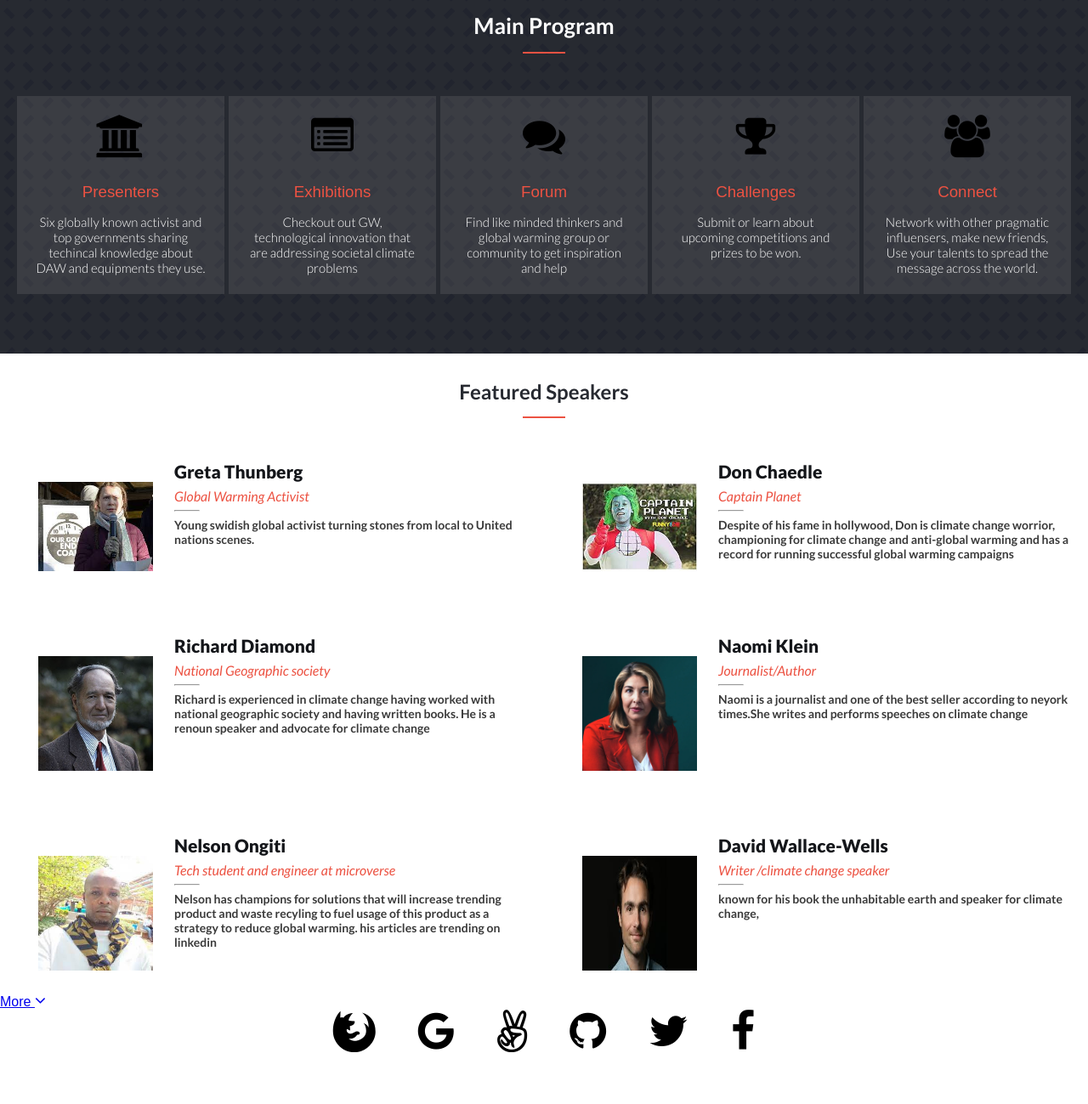
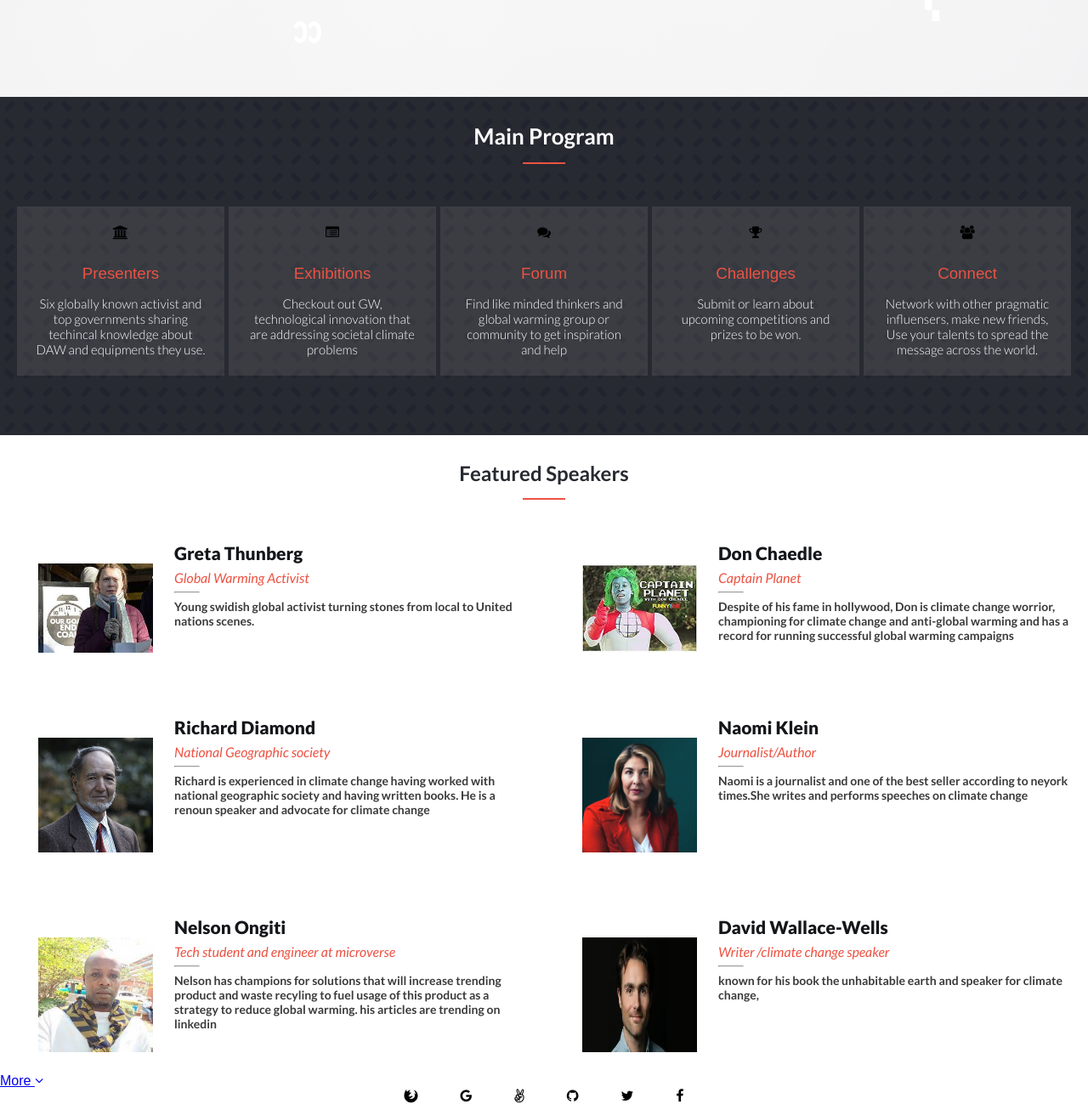
Before and after one commit to MicroverseNelson/global-warming, a website: page index.html in a window 1280 px wide. Shown: the part 979-2278 px from the top of the page at 85% size. Before the commit the page ends 2217 px from the top, so only its background shows below. Drawn offline with Linux system fonts and the light colour scheme; a web font is replaced by a local one.

Commit message:
wbhint refactor

```diff
--- a/index.html
+++ b/index.html
@@ -40,7 +40,7 @@
         </nav>
 
         <nav class="desktop-nav-2 flex">
-            <a href="./index.html"><img src="./capstone_assets/global4.png" alt="Logo" style="width:80px; height:80px;"></a>
+            <a href="./index.html"><img src="./capstone_assets/global4.png" alt="Logo"></a>
             <ul class="flex">
                 <li><a href="./about.html">About</a></li>
                 <li><a href="#">Program</a></li>
@@ -77,7 +77,7 @@
             <div class="program-cards flex">
                 <div class="card flex">
                     <div class="flex program-icons">
-                        <i class="fa fa-university" aria-hidden="true" style="font-size:50px;"></i>
+                        <i class="fa fa-university" aria-hidden="true"></i>
                         <h3>Presenters</h3>
                     </div>
                     <p>Six globally known activist and top governments sharing techincal knowledge about DAW and equipments they use.</p>
@@ -85,7 +85,7 @@
 
                 <div class="card flex">
                     <div class="flex program-icons">
-                        <i class="fa fa-list-alt" aria-hidden="true" style="font-size:50px;"></i>
+                        <i class="fa fa-list-alt" aria-hidden="true"></i>
                         <h3>Exhibitions</h3>
                     </div>
                     <p>Checkout out GW, technological innovation that are addressing societal climate problems</p>
@@ -93,7 +93,7 @@
 
                 <div class="card flex">
                     <div class="flex program-icons">
-                        <i class="fa fa-comments" aria-hidden="true" style="font-size:50px;"></i>
+                        <i class="fa fa-comments" aria-hidden="true"></i>
                         <h3>Forum</h3>
                     </div>
                     <p>Find like minded thinkers and  global warming group or community to get inspiration and help</p>
@@ -101,7 +101,7 @@
 
                 <div class="card flex">
                     <div class="flex program-icons">
-                        <i class="fa fa-trophy" aria-hidden="true" style="font-size:50px;"></i>
+                        <i class="fa fa-trophy" aria-hidden="true"></i>
                         <h3>Challenges</h3>
                     </div>
                     <p>Submit or learn about upcoming competitions and prizes to be won.
@@ -110,7 +110,7 @@
 
                 <div class="card flex">
                     <div class="flex program-icons">
-                        <i class="fa fa-users" aria-hidden="true" style="font-size:50px;"></i>
+                        <i class="fa fa-users" aria-hidden="true"></i>
                         <h3>Connect</h3>
                     </div>
                     <p>Network with other pragmatic influensers, make new friends, Use your
@@ -132,25 +132,26 @@
         </div>
        <!-- <button type="button" id="moreBtn" class="speakers-button" action="">MORE <img src="./capstone_assets/dropdown.png" alt="dropdown arrow"></button> -->
     </section>
-    <a class="moreBtn" href="about.html">More <span><i class='fa fa-angle-down' style="font-size:20px;"></i></span></a>
+    <a class="moreBtn" href="about.html">More <span><i class='fa fa-angle-down'></i></span></a>
+</main>
     <footer>
         <div class="footerHeader flex">
             <h2>Partner</h2>
             <hr>
         </div>
         <div class="partnerIcons">
-                <div class="mozilla"><i class="fa fa-firefox" aria-hidden="true" style="font-size:50px;"></i></div>
-                <div class="Google"><i class="fa fa-google" aria-hidden="true" style="font-size:50px;"></i></div>
-                <div class="Naver"><i class="fa fa-angellist" aria-hidden="true" style="font-size:50px;"></i></div>
-                <div class="daumkakao"><i class="fa fa-github" aria-hidden="true" style="font-size:50px;"></i></div>
-                <div class="airbnb"><i class="fa fa-twitter" aria-hidden="true" style="font-size:50px;"></i></div>
-                <div class="airbnb"><i class="fa fa-facebook" aria-hidden="true" style="font-size:50px;"></i></div>
+                <div class="mozilla"><i class="fa fa-firefox" aria-hidden="true"></i></div>
+                <div class="Google"><i class="fa fa-google" aria-hidden="true" ></i></div>
+                <div class="Naver"><i class="fa fa-angellist" aria-hidden="true" ></i></div>
+                <div class="daumkakao"><i class="fa fa-github" aria-hidden="true" ></i></div>
+                <div class="airbnb"><i class="fa fa-twitter" aria-hidden="true" ></i></div>
+                <div class="airbnb"><i class="fa fa-facebook" aria-hidden="true" ></i></div>
 
         </div>
-    </main>
+
 
         <div class="Footerlogo flex">
-            <a href="./index.html"><img src="./capstone_assets/global4.png" alt="Logo" style="width:80px; height:80px;"></a>
+            <a href="./index.html"><img src="./capstone_assets/global4.png" alt="Logo"></a>
             <div class="copyrights">
                 <p>2022 developed by Nelson Ongiti</p>
                 <p>Original Design by Cindy Shin</p>
```
